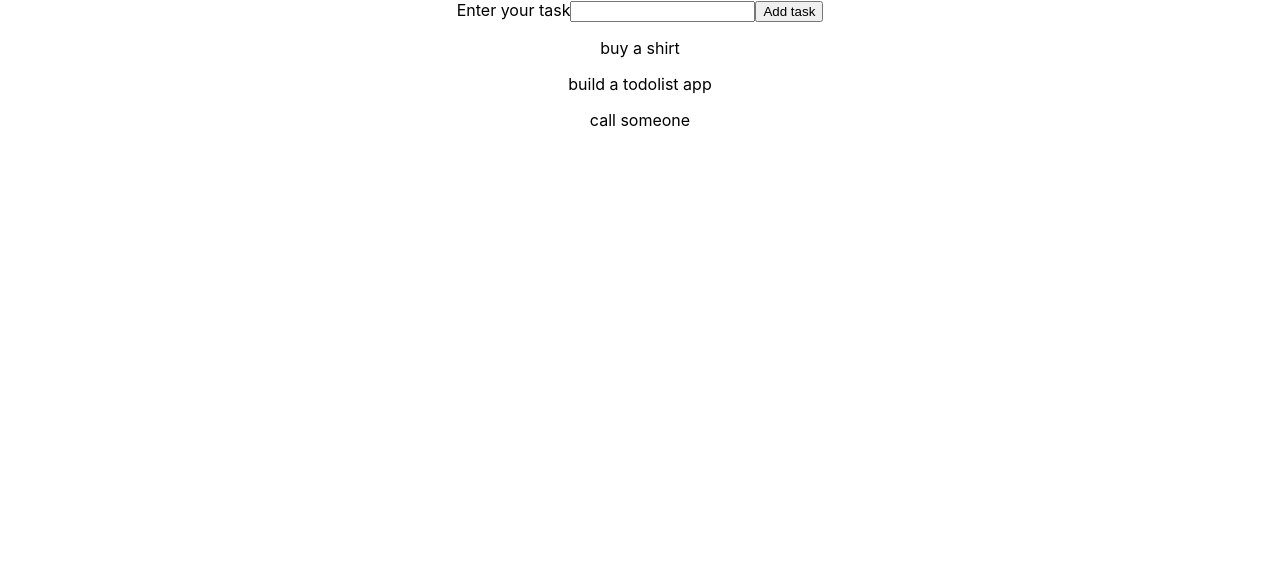
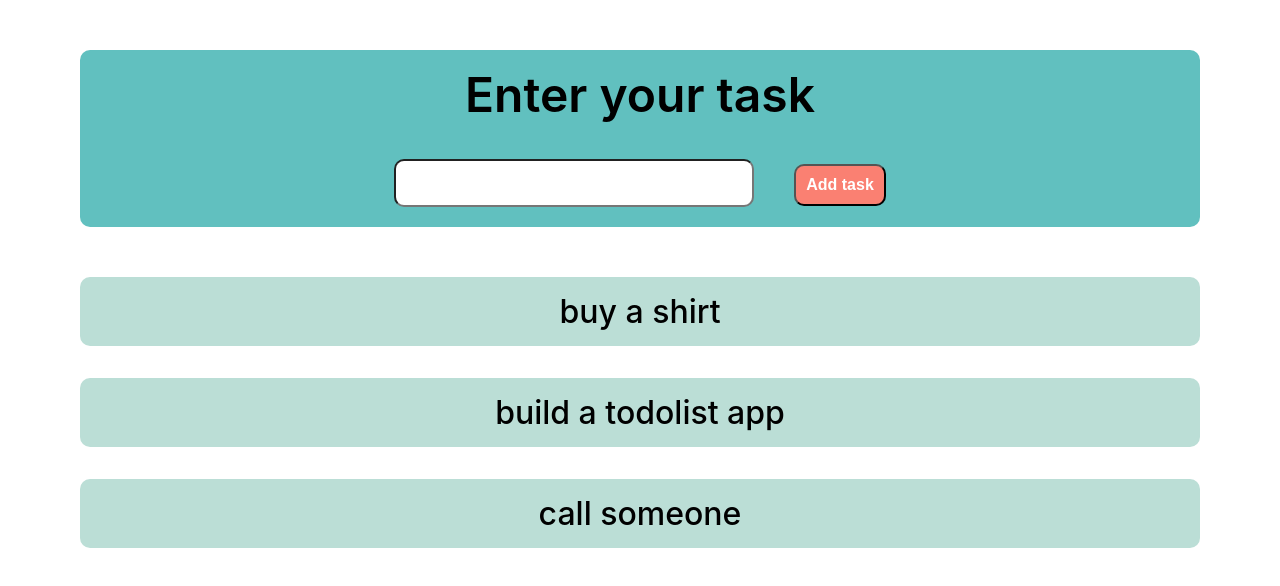
Before and after one commit to vk-vikas/todolist, a React (Create React App) app: page / in a window 1280 px wide. Shown: the top 586 px of the page. Built offline with nearby package versions, Linux system fonts and the light colour scheme.

Commit message:
initial styling added

```diff
--- a/src/App.css
+++ b/src/App.css
@@ -1,5 +1,9 @@
 .App {
   text-align: center;
+
+}
+body {
+
 }
 
 .App-logo {
--- /dev/null
+++ b/src/components/Form.css
@@ -0,0 +1,32 @@
+form {
+    background-color: #61C0BF;
+    margin: 50px 80px;
+    border-radius: 10px;
+}
+
+label {
+    padding: 15px;
+    font-size: 3rem;
+    color: black;
+    display: block;
+    font-weight: 600;
+}
+
+input {
+    margin: 20px;
+    border-radius: 10px;
+    padding: 10px;
+    width: 30%;
+    font-size: 1.3rem;
+    color: salmon;
+}
+
+button {
+    margin: 20px;
+    padding: 10px;
+    border-radius: 10px;
+    font-size: 1rem;
+    font-weight: 600;
+    color: white;
+    background-color: salmon;
+}
--- a/src/components/Form.js
+++ b/src/components/Form.js
@@ -1,4 +1,5 @@
 import React, { useState } from "react";
+import './Form.css';
 
 function Form(props) {
   const [enteredTitle, setEnteredTitle] = useState("");
--- /dev/null
+++ b/src/components/ListItem.css
@@ -0,0 +1,14 @@
+
+
+.item {
+    background-color: #BBDED6;
+    border-radius: 10px;
+    font-size: 2rem;
+    font-weight: 500;
+    margin: 0 80px;
+
+}
+
+p {
+    padding: 15px;
+}
--- a/src/components/ListItem.js
+++ b/src/components/ListItem.js
@@ -1,10 +1,11 @@
 import React from 'react'
+import './ListItem.css';
 
 function ListItem(props) {
     return (
-        <>
+        <div className='item'>
             <p> {props.data.title}</p>
-        </>
+        </div>
     )
 }
 
```
